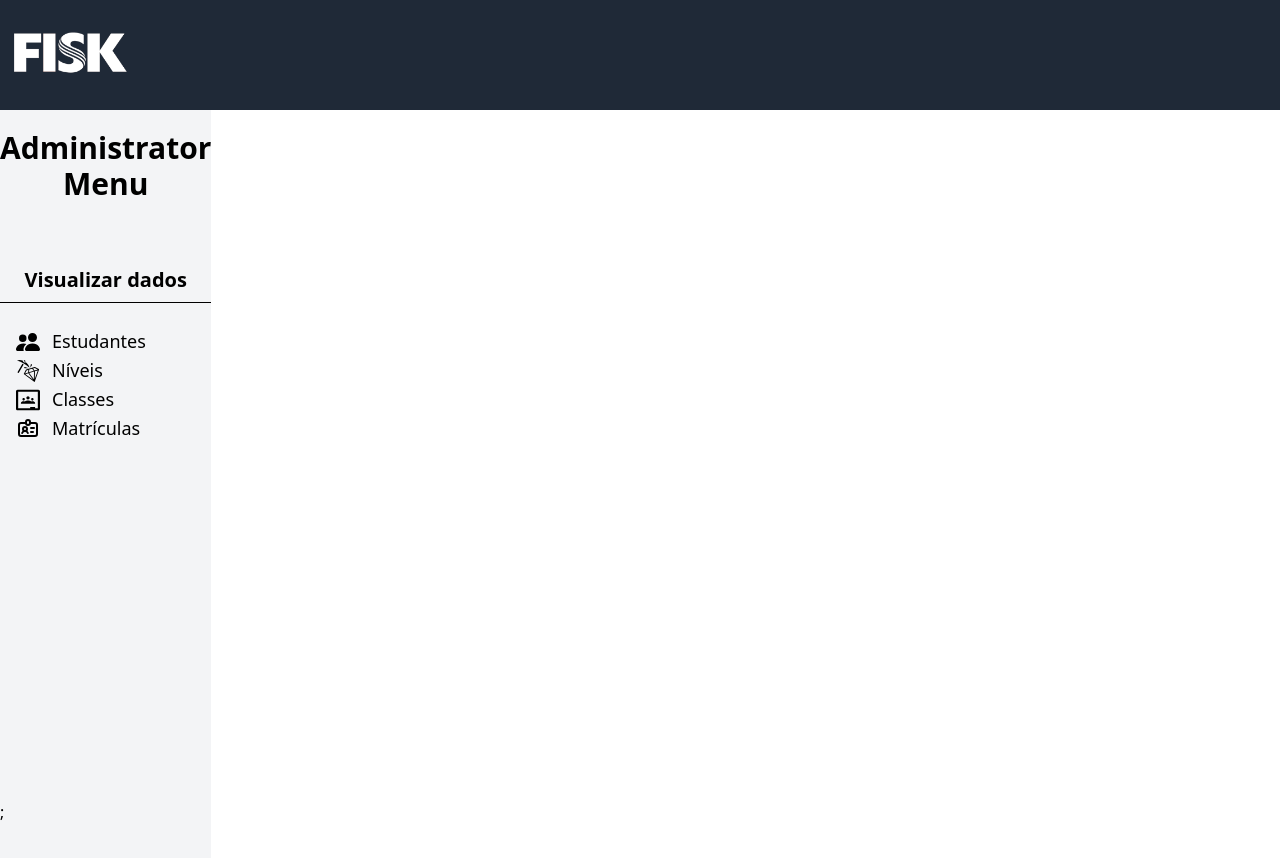
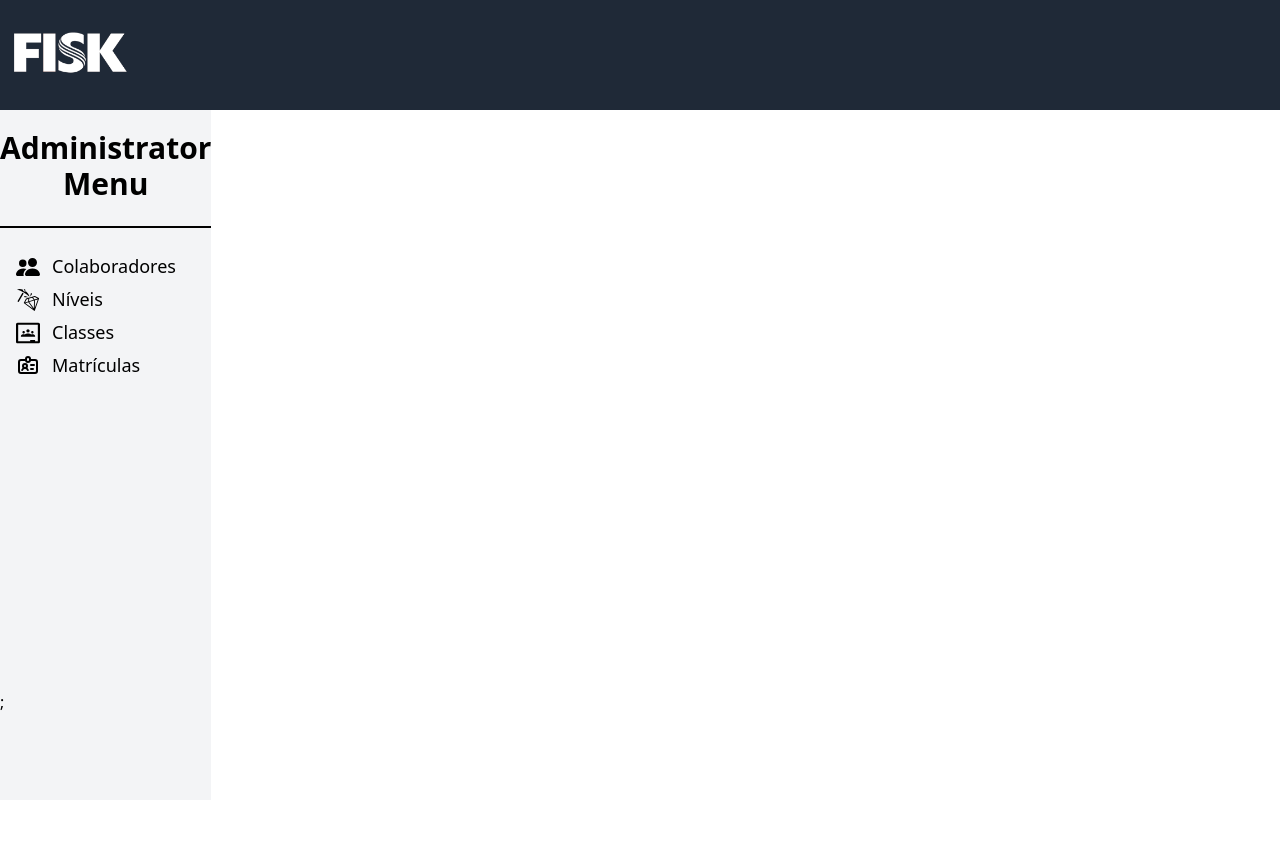
Before and after one commit to MiguelFLima/english-school-fe, a Next.js app: page / in a window 1280 px wide. Shown: the top 858 px of the page. After the commit the page ends 800 px from the top, so only its background shows below. Built offline with nearby package versions, Linux system fonts and the light colour scheme; no server answers.

Commit message:
fix ugly bar  overflow y

```diff
--- a/pages/index.tsx
+++ b/pages/index.tsx
@@ -41,7 +41,7 @@ export default function Home() {
         <link rel="icon" href="/favicon.ico" />
       </Head>
 
-      <main className="h-[100vh]">
+      <main className="h-[calc(100vh-110px)]">
         <Header />
         <div className="flex h-[100%] ">
           <Sidebar setEscolha={setEscolha} />
--- a/src/components/Maps Main/Students.tsx
+++ b/src/components/Maps Main/Students.tsx
@@ -12,7 +12,7 @@ const StudentMap = ({ estudantes }: StudentProps) => {
   return (
     <>
       <TituloMain text="Tabela Pessoas" />
-      <div className="w-[100%] mb-10 gap-2 flex items-center justify-end">
+      <div className="w-[100%] mb-7 gap-2 flex items-center justify-end">
         <button className="  font-medium text-lg">
           Adicionar um colaborador
         </button>
--- a/src/components/Sidebar.tsx
+++ b/src/components/Sidebar.tsx
@@ -10,19 +10,17 @@ interface SidebarProps {
 
 function Sidebar({ setEscolha }: SidebarProps) {
   return (
-    <aside className="bg-gray-100 w-[20%] h-[100%]">
+    <aside className="bg-gray-100 w-[20%] h-[100%] ">
       <h1 className="text-3xl text-center pt-5 font-bold">
         Administrator <br />
         Menu
       </h1>
-      <h2 className="text-center mt-16 pb-2 text-xl font-semibold border-b border-b-black">
-        Visualizar dados
-      </h2>
-      <ul className="my-6 text-left ">
+      <div className="mt-6 border-b-2 border-b-black"></div>
+      <ul className="my-6 text-left flex flex-col gap-y-1">
         <div className="sidebarDiv">
           <BsFillPeopleFill size="24px" />
           <li onClick={() => setEscolha('estudantes')} className="sidebarItem">
-            Estudantes
+            Colaboradores
           </li>
         </div>
 
--- a/styles/globals.css
+++ b/styles/globals.css
@@ -3,11 +3,10 @@
 @tailwind utilities;
 
 @layer components {
+  .sidebarDiv {
+    @apply flex justify-start pl-4 items-center gap-3;
+  }
   .sidebarItem {
     @apply text-lg cursor-pointer border-b border-transparent hover:border-b-black;
   }
-
-  .sidebarDiv {
-    @apply flex justify-start pl-4 items-center gap-3;
-  }
 }
```
